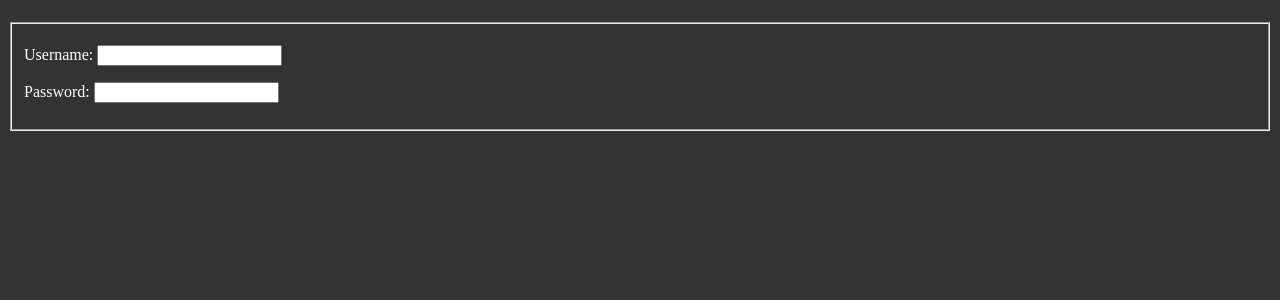
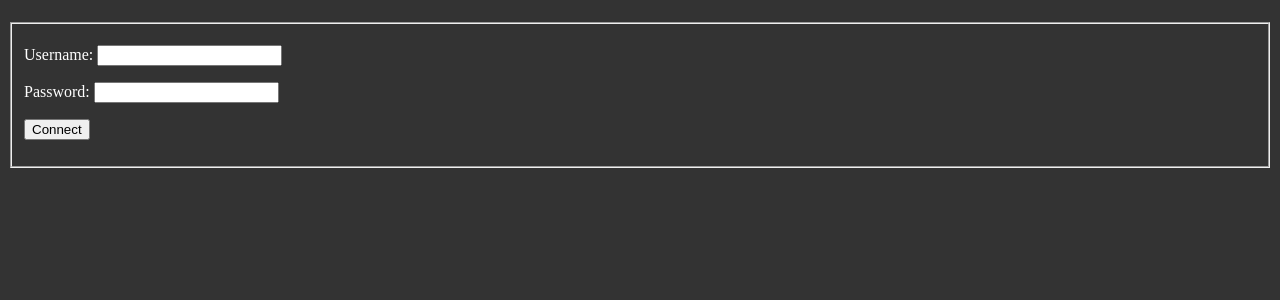
Before and after one commit to MilkZoft/CodeSkills, a Django app: page /users/login/ in a window 1280 px wide. Shown: the part 58-358 px from the top of the page. Run offline with Django 3.2, Linux system fonts and the light colour scheme.

Commit message:
users app

```diff
--- a/apps/users/templates/users_login.html
+++ b/apps/users/templates/users_login.html
@@ -12,6 +12,10 @@
 				Password:
 				<input name="password" type="password" />
 			</p>
+
+			<p>
+				<input name="login" type="submit" value="Connect" />
+			</p>
 		</fieldset>
 	</form>
 {% endblock content %}
```
